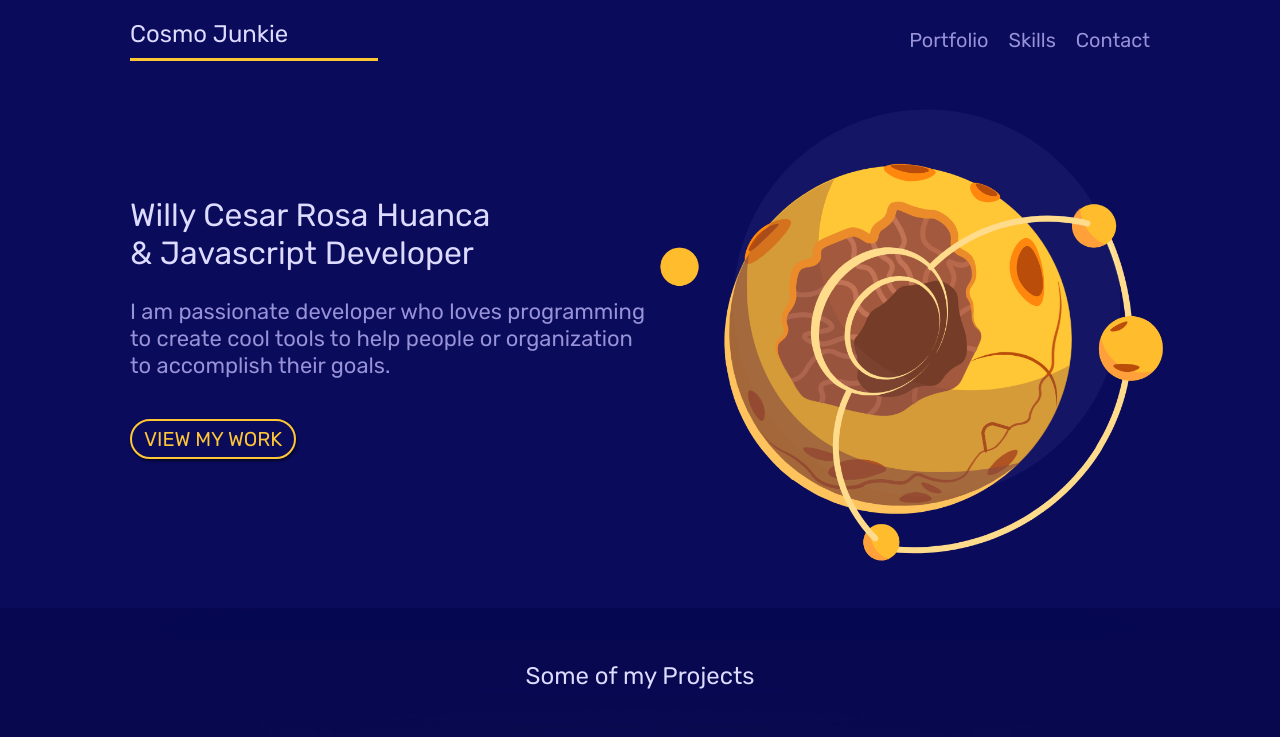
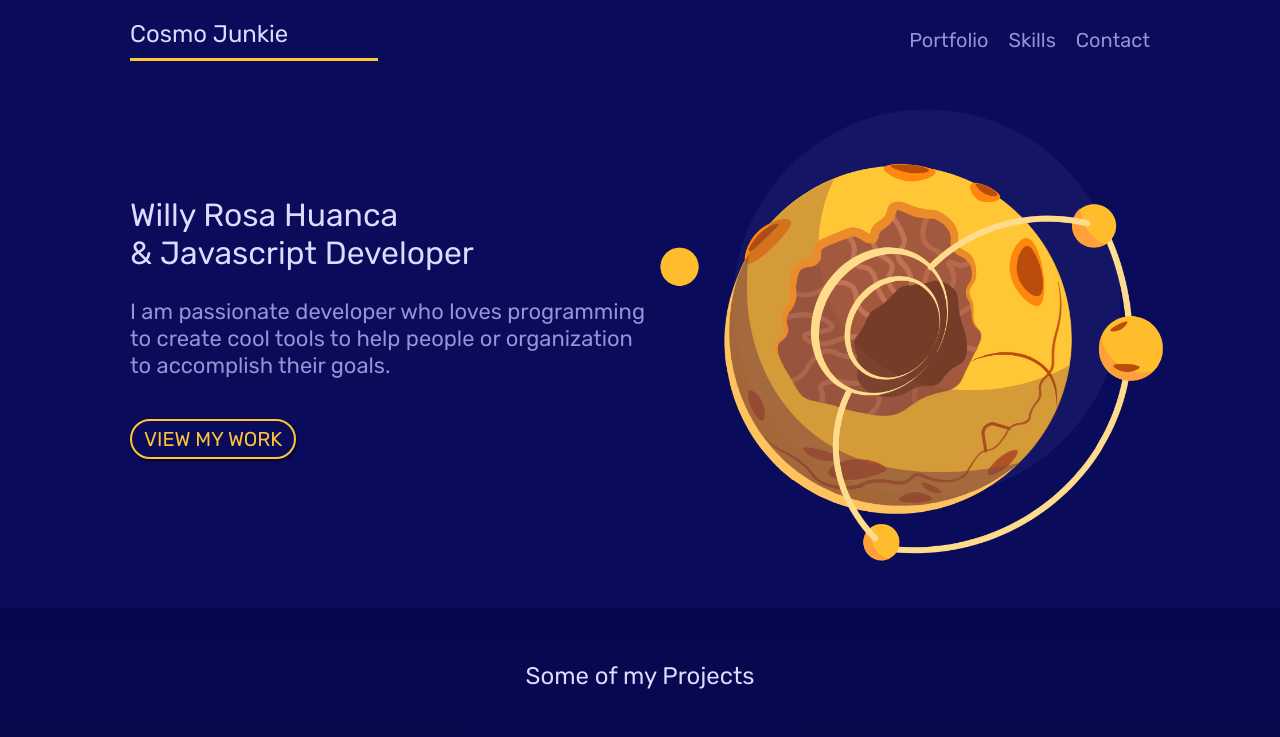
Before and after one commit to Chasty/mobile-first-portfolio, a plain HTML site: page index.html in a window 1280 px wide. Shown: the top 737 px of the page. Drawn offline with Linux system fonts and the light colour scheme.

Commit message:
fix: checkt it work

```diff
--- a/index.html
+++ b/index.html
@@ -17,7 +17,7 @@
 
     <section id="welcome" class="grid">
       <div class="welcome-text">
-        <h2>Willy Cesar Rosa Huanca<br />& Javascript Developer</h2>
+        <h2>Willy Rosa Huanca<br />& Javascript Developer</h2>
         <p class="leading">
           I am passionate developer who loves programming to create cool tools
           to help people or organization to accomplish their goals.
```
